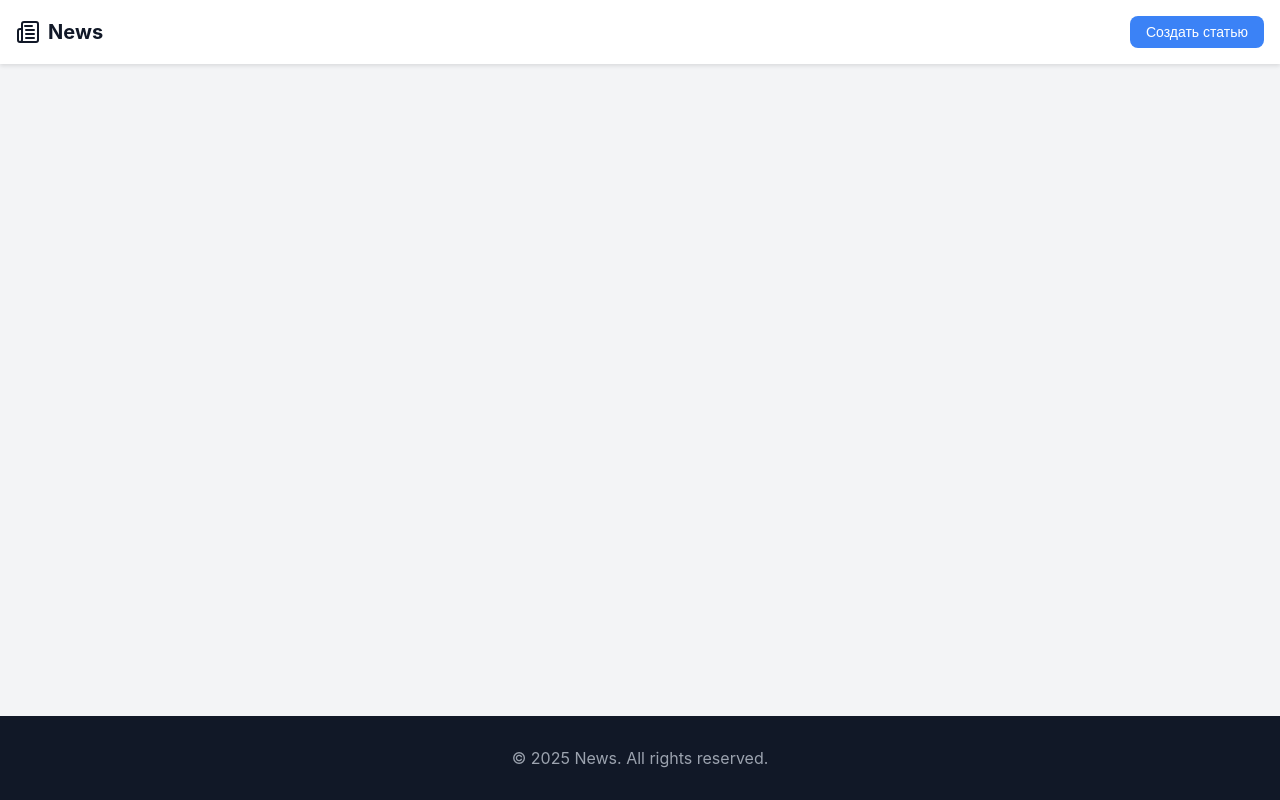
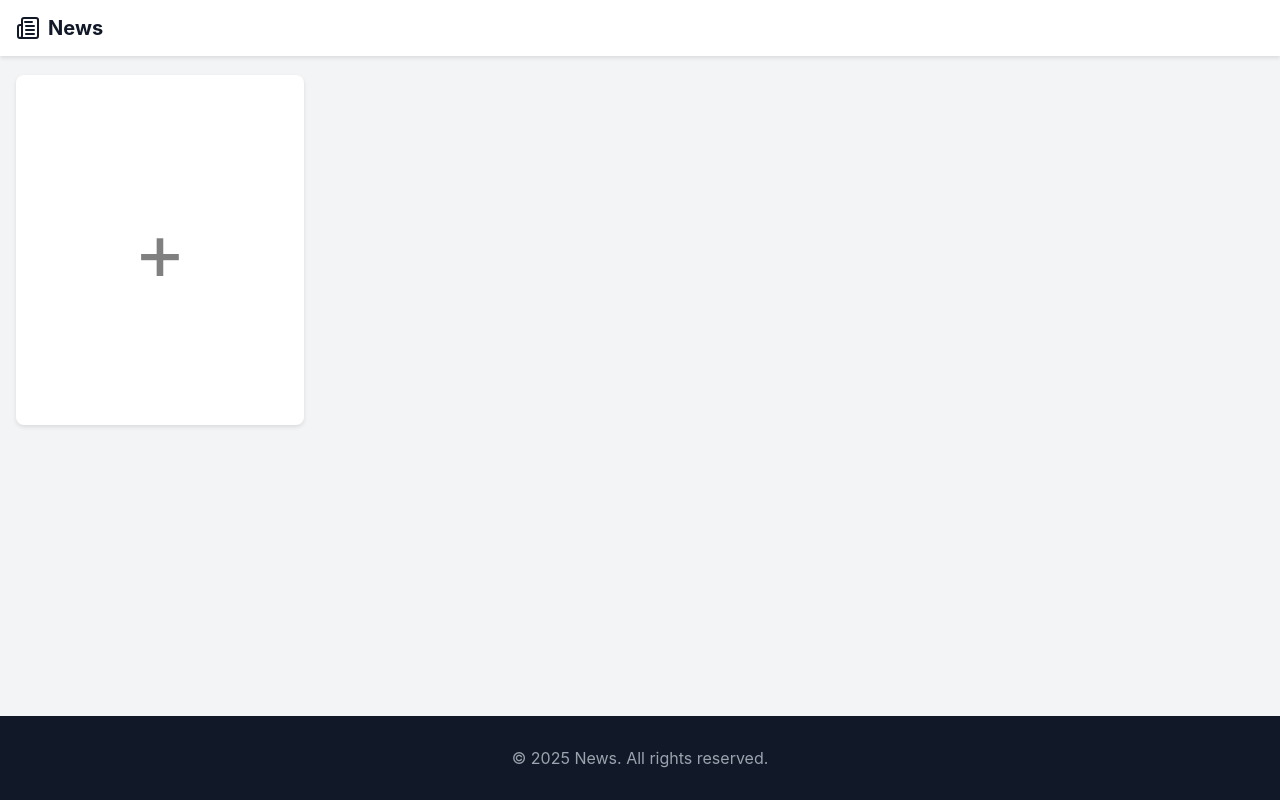
Before and after one commit to wovka27/seotlt, a React app: page /#/ in a window 1280 px wide. Built offline with nearby package versions, Linux system fonts and the light colour scheme.

Commit message:
change CreateNew

```diff
--- a/src/components/CreateNew/index.tsx
+++ b/src/components/CreateNew/index.tsx
@@ -6,6 +6,8 @@ import UiButton from '@/components/UI/UiButton'
 import newsStore, { INewsItem } from '@/stores/news.store'
 import modalStore from '@/stores/modal.store'
 import ArticleForm from '@/components/ArticleForm'
+import UpdateNew from '@/components/UpdateNew'
+import Icon from '@/components/Icon'
 
 const CreateNew: FC = observer(() => {
   const apply = (data: INewsItem) => {
@@ -18,11 +20,13 @@ const CreateNew: FC = observer(() => {
   }
 
   return (
-    <>
-      <UiButton onClick={open} size="small">
-        Создать статью
-      </UiButton>
-    </>
+    <article
+      onClick={open}
+      className="newsItem"
+      style={{ display: 'flex', alignItems: 'center', justifyContent: 'center', minHeight: 350 }}
+    >
+      <p style={{ fontSize: 80, color: 'gray' }}>+</p>
+    </article>
   )
 })
 
--- a/src/components/Header/index.tsx
+++ b/src/components/Header/index.tsx
@@ -1,12 +1,9 @@
 import React from 'react'
 import Icon from '@/components/Icon'
-import CreateNew from '@/components/CreateNew'
 
 import '@/components/Header/header.scss'
-import { useParams } from 'react-router'
 
 const Header: React.FC = () => {
-  const { uuid } = useParams()
   return (
     <header className="header">
       <div className="header-container">
@@ -14,7 +11,6 @@ const Header: React.FC = () => {
           <Icon name="newspaper" />
           <span>News</span>
         </div>
-        {!uuid && <CreateNew />}
       </div>
     </header>
   )
--- a/src/components/NewsList/index.tsx
+++ b/src/components/NewsList/index.tsx
@@ -4,6 +4,7 @@ import NewsListItem from '@/components/NewsList/NewsListItem'
 import { observer } from 'mobx-react-lite'
 
 import '@/components/NewsList/news-list.scss'
+import CreateNew from '@/components/CreateNew'
 
 const NewsList: React.FC = observer(() => {
   return (
@@ -11,6 +12,7 @@ const NewsList: React.FC = observer(() => {
       {newsStore.items.map((item) => (
         <NewsListItem key={item.uuid} {...item} />
       ))}
+      <CreateNew />
     </div>
   )
 })
```
